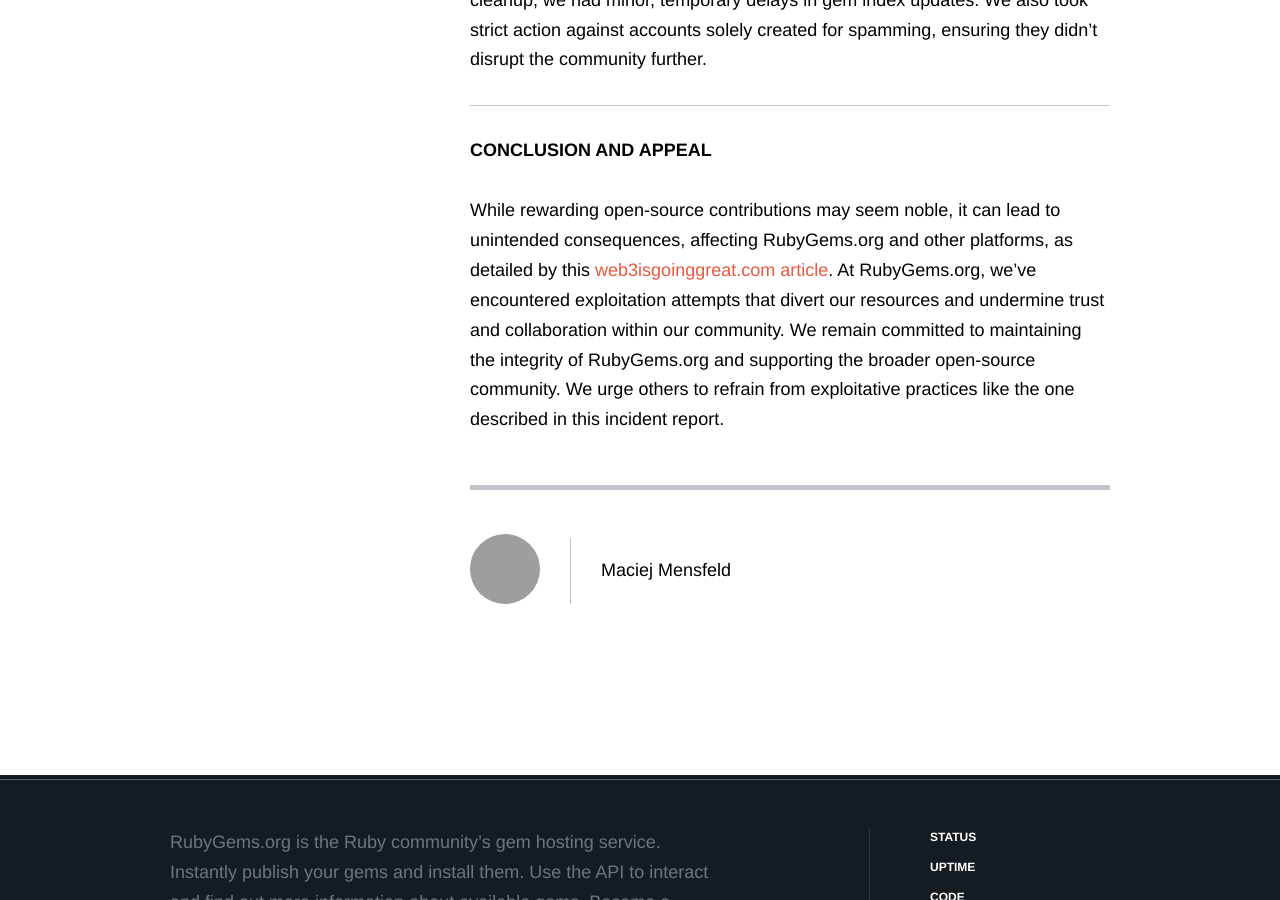
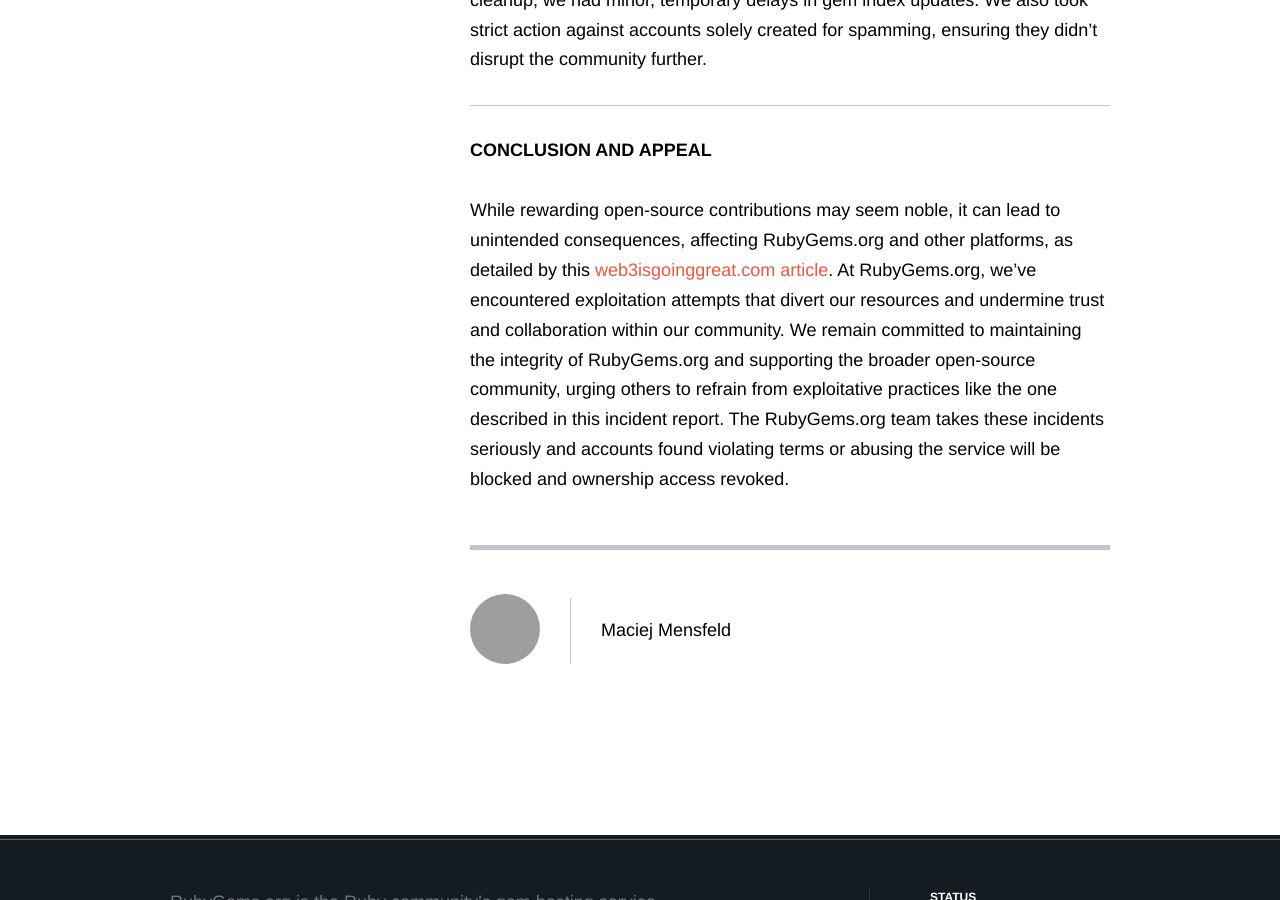
Before and after one commit to rubygems/rubygems.github.io, a Jekyll site: the page built from _posts/2024-04-14-the-implications-of-crypto-rewards-on-rubygems_org.md, in a window 1280 px wide and 900 px high, scrolled down 1982 px. Built offline with Jekyll 4.4.1, drawn with Linux system fonts in a browser that asks for light colours; comment, search, counter and statistics services are not loaded; grey boxes are pictures that could not be loaded.

Commit message:
Update 2024-04-14-the-implications-of-crypto-rewards-on-rubygems_org.md
remarks

```diff
--- a/_posts/2024-04-14-the-implications-of-crypto-rewards-on-rubygems_org.md
+++ b/_posts/2024-04-14-the-implications-of-crypto-rewards-on-rubygems_org.md
@@ -33,4 +33,4 @@
 
 ## Conclusion and Appeal
 
-While rewarding open-source contributions may seem noble, it can lead to unintended consequences, affecting RubyGems.org and other platforms, as detailed by this [web3isgoinggreat.com article](https://www.web3isgoinggreat.com/?id=teaxyz-spam). At RubyGems.org, we've encountered exploitation attempts that divert our resources and undermine trust and collaboration within our community. We remain committed to maintaining the integrity of RubyGems.org and supporting the broader open-source community. We urge others to refrain from exploitative practices like the one described in this incident report.
+While rewarding open-source contributions may seem noble, it can lead to unintended consequences, affecting RubyGems.org and other platforms, as detailed by this [web3isgoinggreat.com article](https://www.web3isgoinggreat.com/?id=teaxyz-spam). At RubyGems.org, we've encountered exploitation attempts that divert our resources and undermine trust and collaboration within our community. We remain committed to maintaining the integrity of RubyGems.org and supporting the broader open-source community, urging others to refrain from exploitative practices like the one described in this incident report. The RubyGems.org team takes these incidents seriously and accounts found violating terms or abusing the service will be blocked and ownership access revoked.
```
